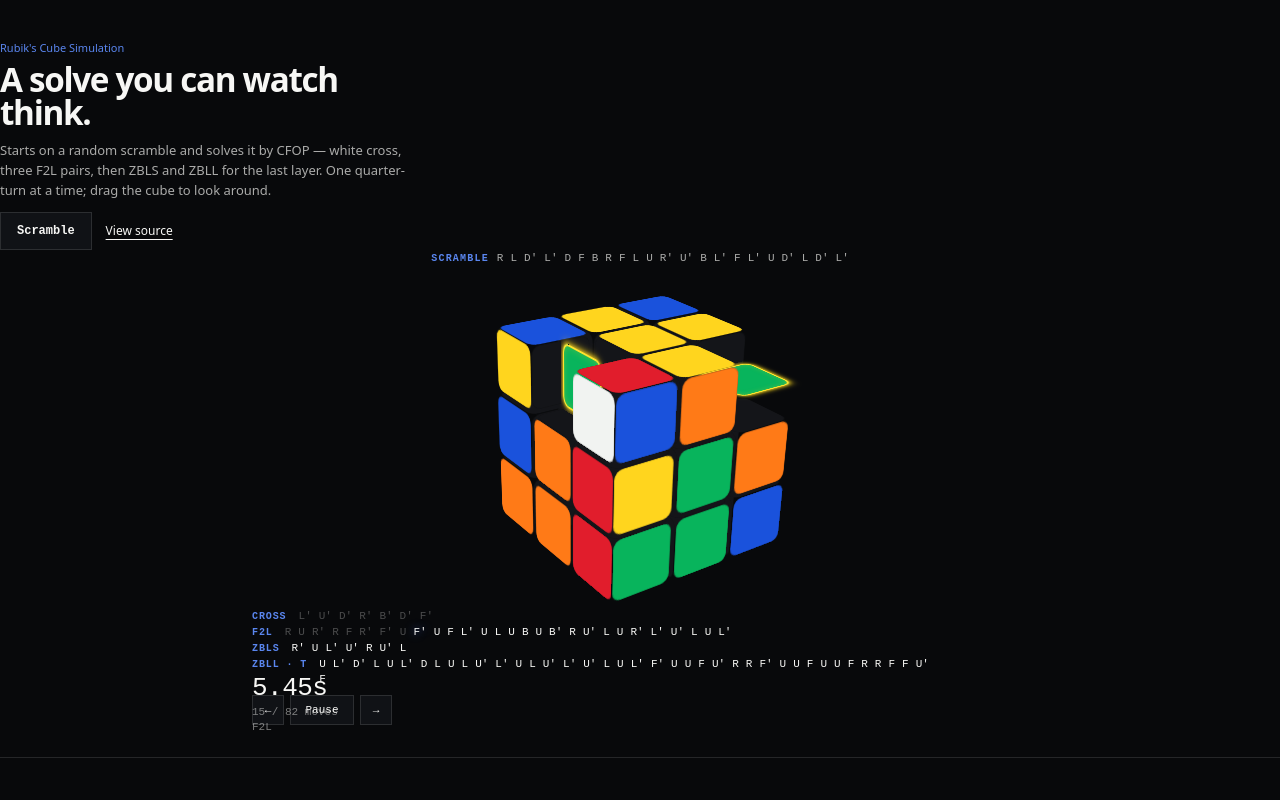
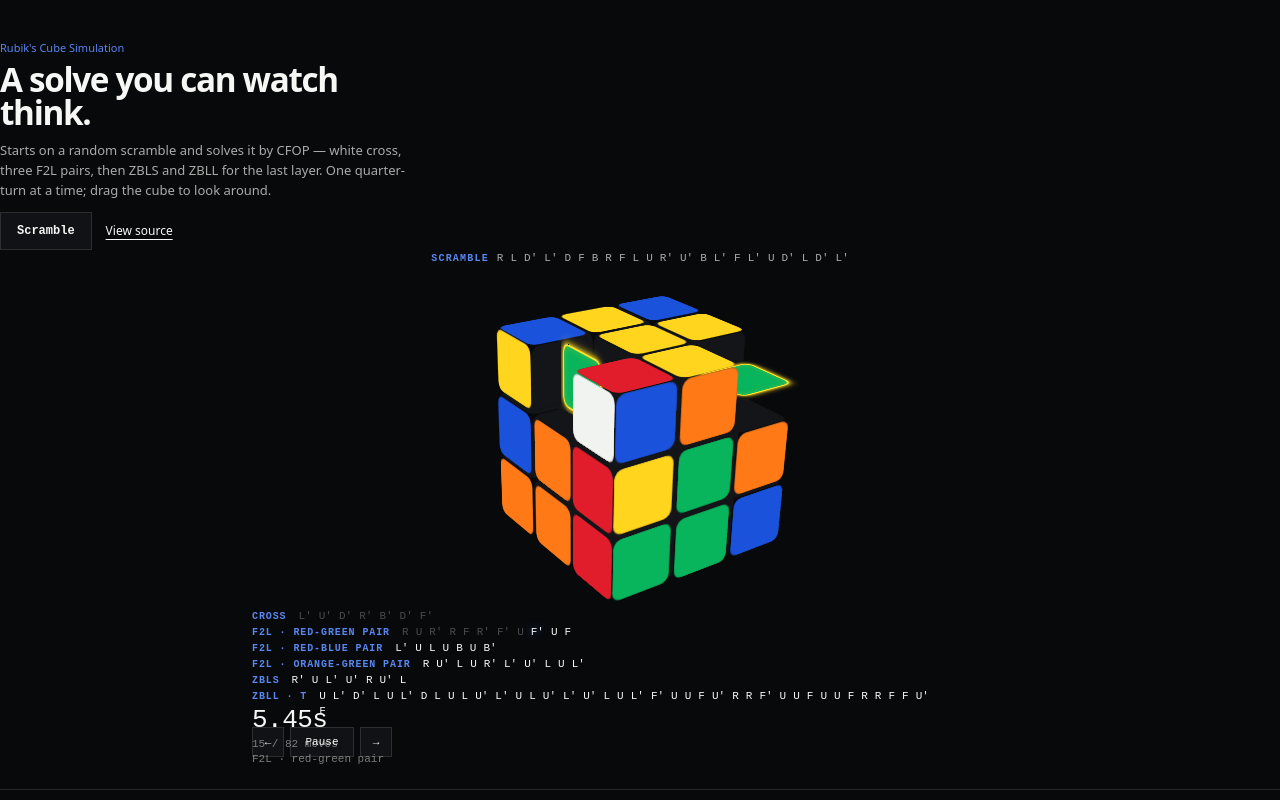
Before and after one commit to erichanwang/cube3d, a React (Vite) app in the folder portfolio-cube/: page / in a window 1280 px wide. Built offline with nearby package versions, Linux system fonts and the light colour scheme.

Commit message:
Label F2L stages by color pair

```diff
--- a/portfolio-cube/src/RubiksChapter.tsx
+++ b/portfolio-cube/src/RubiksChapter.tsx
@@ -41,7 +41,7 @@ function randomScramble(length = 22): CubeMove[] {
 }
 
 /** One planned quarter-turn, tagged with the CFOP stage that asked for it. */
-interface PlannedMove { move: CubeMove; stage: StageName; slot?: number; caseLabel?: string }
+interface PlannedMove { move: CubeMove; stage: StageName; slot?: number; caseLabel?: string; pairLabel?: string }
 
 /**
  * White on the bottom, yellow on top: CFOP builds its cross on the D face, so
@@ -106,6 +106,15 @@ const SLOT_YAWS = SLOTS.map(({ corner }) => {
   const [x, , z] = CORNER_COORDS[corner]!;
   return 36 + (x === 1 ? (z === 1 ? 0 : 90) : (z === 1 ? -90 : 180));
 });
+
+const SIDE_COLOR_NAMES = { R: 'red', L: 'orange', F: 'green', B: 'blue' } as const;
+const f2lPairLabel = (slot: number) => {
+  const { corner } = SLOTS[slot]!;
+  const [x, , z] = CORNER_COORDS[corner]!;
+  const first = x === 1 ? SIDE_COLOR_NAMES.R : SIDE_COLOR_NAMES.L;
+  const second = z === 1 ? SIDE_COLOR_NAMES.F : SIDE_COLOR_NAMES.B;
+  return `${first}-${second} pair`;
+};
 
 export function RubiksChapter() {
   const sectionRef = useRef<HTMLElement>(null);
@@ -289,7 +298,7 @@ export function RubiksChapter() {
     setMoveCount(cursor);
     const target = next ?? (cursor > 0 ? plan.current[cursor - 1] : undefined);
     setStage(target?.stage ?? null);
-    setCaseLabel(plan.current.find((planned) => planned.caseLabel)?.caseLabel ?? null);
+    setCaseLabel(target?.caseLabel ?? null);
     highlightTarget(target);
     orientToSlot(target);
   }, [highlightTarget, orientToSlot]);
@@ -367,14 +376,20 @@ export function RubiksChapter() {
   const planSolve = useCallback(() => {
     const stages = solveStages(cubeState.current);
     plan.current = stages
-      .flatMap((entry) => entry.moves.map((move) => ({ move, stage: entry.stage, slot: entry.slot, caseLabel: entry.caseLabel })));
+      .flatMap((entry) => entry.moves.map((move) => ({
+        move,
+        stage: entry.stage,
+        slot: entry.slot,
+        caseLabel: entry.caseLabel,
+        pairLabel: entry.slot === undefined ? undefined : f2lPairLabel(entry.slot),
+      })));
     visualSlot.current = null;
     applied.current = 0;
     setPlanLength(plan.current.length);
     setPlanMoves(plan.current);
     setMoveCount(0);
     setStage(plan.current[0]?.stage ?? null);
-    setCaseLabel(plan.current.find((planned) => planned.caseLabel)?.caseLabel ?? null);
+    setCaseLabel(plan.current[0]?.caseLabel ?? null);
   }, []);
 
   /** Scramble: drop a fresh random sequence on with no animation, then solve. */
@@ -481,13 +496,14 @@ export function RubiksChapter() {
   // one run), each move tagged with its position so the render can light up
   // whatever has already been played.
   const stageGroups = useMemo(() => {
-    const groups: Array<{ stage: StageName; caseLabel?: string; moves: Array<{ move: CubeMove; index: number }> }> = [];
+    const groups: Array<{ stage: StageName; slot?: number; caseLabel?: string; pairLabel?: string; moves: Array<{ move: CubeMove; index: number }> }> = [];
     planMoves.forEach((planned, index) => {
       const last = groups[groups.length - 1];
-      if (last && last.stage === planned.stage) {
+      if (last && last.stage === planned.stage && last.slot === planned.slot) {
         last.moves.push({ move: planned.move, index });
         last.caseLabel ??= planned.caseLabel;
-      } else groups.push({ stage: planned.stage, caseLabel: planned.caseLabel, moves: [{ move: planned.move, index }] });
+        last.pairLabel ??= planned.pairLabel;
+      } else groups.push({ stage: planned.stage, slot: planned.slot, caseLabel: planned.caseLabel, pairLabel: planned.pairLabel, moves: [{ move: planned.move, index }] });
     });
     return groups;
   }, [planMoves]);
@@ -533,8 +549,8 @@ export function RubiksChapter() {
             an executed move dulls out, and clicking any move seeks to it. */}
         <div className="xp-cube-plan">
           {stageGroups.map((group, g) => (
-            <div key={g} className={`xp-cube-plan-row${stage === group.stage && !solved ? ' is-active' : ''}`}>
-              <span className="xp-cube-plan-stage">{group.stage}{group.caseLabel ? ` · ${group.caseLabel}` : ''}</span>
+            <div key={g} className={`xp-cube-plan-row${stage === group.stage && (group.slot === undefined || group.slot === planMoves[moveCount]?.slot) && !solved ? ' is-active' : ''}`}>
+              <span className="xp-cube-plan-stage">{group.stage}{group.pairLabel ? ` · ${group.pairLabel}` : group.caseLabel ? ` · ${group.caseLabel}` : ''}</span>
               <span className="xp-cube-plan-moves">
                 {group.moves.map(({ move, index }) => (
                   <button
@@ -563,7 +579,7 @@ export function RubiksChapter() {
               reads 0.00 unsolved and the full time on the last quarter-turn */}
           <b>{clock.toFixed(2)}s</b>
           <span>{String(moveCount).padStart(2, '0')} / {planLength} moves</span>
-          <span>{solved ? 'Solved' : stage ? `${stage}${stage === 'ZBLL' && caseLabel ? ` · ${caseLabel}` : ''}` : 'Ready'}</span>
+          <span>{solved ? 'Solved' : stage ? `${stage}${stage === 'F2L' && planMoves[moveCount]?.pairLabel ? ` · ${planMoves[moveCount].pairLabel}` : stage === 'ZBLL' && caseLabel ? ` · ${caseLabel}` : ''}` : 'Ready'}</span>
         </p>
       </div>
     </section>
```
